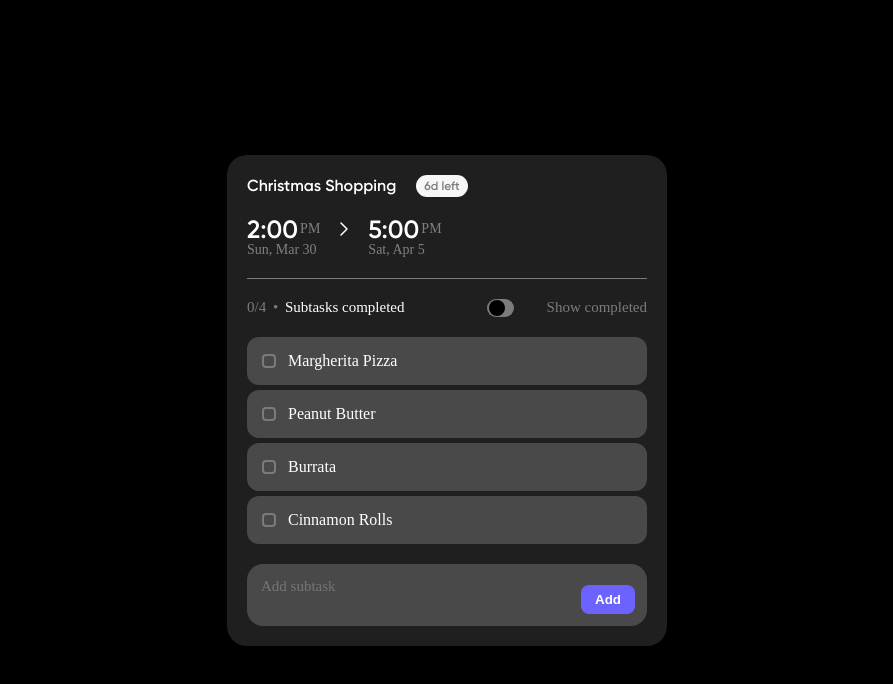
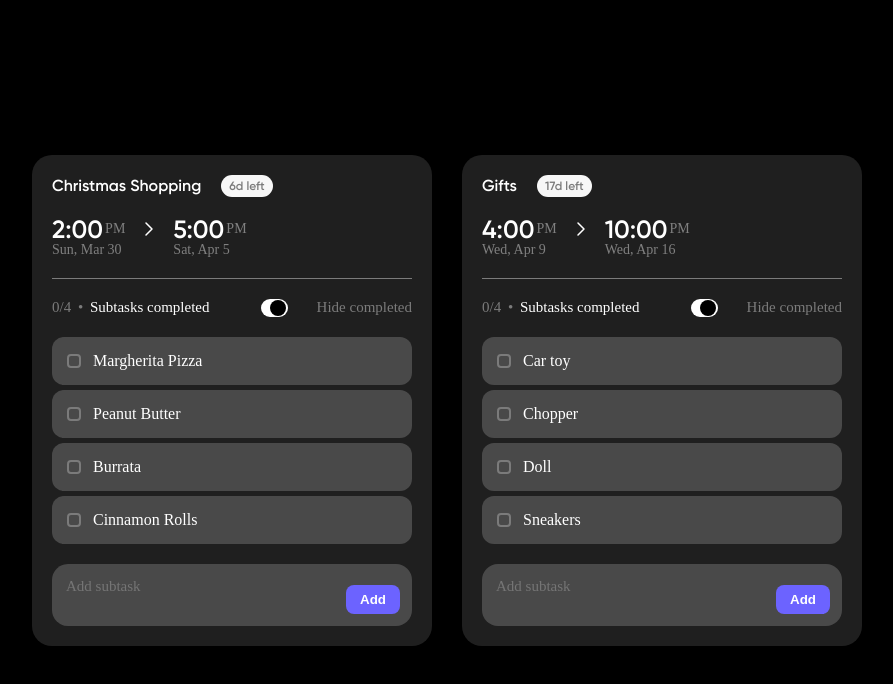
Before and after one commit to Dawken/VueToDo, a Vue app: page /tasks in a window 1280 px wide. Shown: the top 684 px of the page, without its empty margins (193-1086 px from the left). Built offline with nearby package versions, Linux system fonts and the light colour scheme; a web font is replaced by a local one.

Commit message:
feat: add vue router to project, create /tasks route

```diff
--- a/package.json
+++ b/package.json
@@ -10,7 +10,8 @@
   },
   "dependencies": {
     "date-fns": "4.1.0",
-    "vue": "3.5.13"
+    "vue": "3.5.13",
+    "vue-router": "4.5.0"
   },
   "devDependencies": {
     "@types/node": "22.14.0",
--- a/src/App.vue
+++ b/src/App.vue
@@ -1,7 +1,5 @@
-<script setup lang="ts">
-import Tasks from "./features/tasks/Tasks.vue";
-</script>
+<script setup lang="ts"></script>
 
 <template>
-  <Tasks />
+  <router-view />
 </template>
--- a/src/features/tasks/Task/Task.vue
+++ b/src/features/tasks/Task/Task.vue
@@ -18,7 +18,7 @@ const props = defineProps<{
   task: TaskProps;
 }>();
 
-const isToggled = ref(false);
+const isToggled = ref(true);
 
 const filteredTasks = computed(() => {
   return props.task.subtasks.filter((subtask) =>
@@ -77,6 +77,8 @@ const filteredTasks = computed(() => {
   flex-direction: column;
   gap: 20px;
   width: 400px;
+  max-width: 90%;
+  box-sizing: border-box;
 
   &__info {
     display: flex;
@@ -111,7 +113,7 @@ const filteredTasks = computed(() => {
   }
 
   &__subtasks-toggle {
-    width: 40%;
+    width: 42%;
     display: flex;
     justify-content: space-between;
     align-items: center;
--- a/src/features/tasks/Task/subtask/Subtask.vue
+++ b/src/features/tasks/Task/subtask/Subtask.vue
@@ -17,8 +17,12 @@ const handleToggle = () => {
 </script>
 
 <template>
-  <div class="subtask" :class="{ 'subtask--completed': subTask.completed }">
-    <CheckMark @check-toggled="handleToggle" :completed="subTask.completed" />
+  <div
+    class="subtask"
+    :class="{ 'subtask--completed': subTask.completed }"
+    @click="handleToggle"
+  >
+    <CheckMark :completed="subTask.completed" />
     <span :class="{ 'subtask__name--completed': subTask.completed }">
       {{ subTask.name }}
     </span>
@@ -33,13 +37,14 @@ const handleToggle = () => {
   display: flex;
   align-items: center;
   gap: 12px;
+  cursor: pointer;
 
   &--completed {
     background-color: #292929;
     color: $light-grey;
   }
 
-  .subtask__name--completed {
+  &__name--completed {
     text-decoration: line-through;
     color: "#202020";
   }
--- a/src/features/tasks/initialTasks.ts
+++ b/src/features/tasks/initialTasks.ts
@@ -21,4 +21,26 @@ export const initialTasks = [
       { id: 4, name: "Cinnamon Rolls", completed: false },
     ],
   },
+  {
+    id: 2,
+    title: "Gifts",
+    timeSlots: {
+      startDate: "2025-04-09T16:00:00",
+      endDate: "2025-04-16T22:00:00",
+    },
+    subtasks: [
+      {
+        id: 1,
+        name: "Car toy",
+        completed: false,
+      },
+      { id: 2, name: "Chopper", completed: false },
+      {
+        id: 3,
+        name: "Doll",
+        completed: false,
+      },
+      { id: 4, name: "Sneakers", completed: false },
+    ],
+  },
 ];
--- a/src/main.ts
+++ b/src/main.ts
@@ -1,5 +1,8 @@
 import { createApp } from "vue";
 import "./assets/styles/main.scss";
 import App from "./App.vue";
+import router from "./router";
 
-createApp(App).mount("#app");
+const app = createApp(App);
+app.use(router);
+app.mount("#app");
--- a/src/features/tasks/Tasks.vue
+++ b/src/pages/tasks/Tasks.vue
@@ -1,7 +1,7 @@
 <script setup lang="ts">
 import { ref } from "vue";
-import Task from "./Task/Task.vue";
-import { initialTasks } from "./initialTasks";
+import { initialTasks } from "../../features/tasks/initialTasks";
+import Task from "../../features/tasks/Task/Task.vue";
 
 const tasks = ref(initialTasks);
 
@@ -29,19 +29,24 @@ const handleToggleSubtask = (taskId: number, subtaskId: number) => {
 
 <template>
   <div class="tasks">
-    <div v-for="task in tasks" :key="task.id">
-      <Task
-        :task="task"
-        @add-subtask="addSubtask"
-        @toggle-subtask="handleToggleSubtask"
-      />
-    </div>
+    <Task
+      v-for="task in tasks"
+      :key="task.id"
+      :task="task"
+      @add-subtask="addSubtask"
+      @toggle-subtask="handleToggleSubtask"
+    />
   </div>
 </template>
 
 <style lang="scss" scoped>
 .tasks {
   display: flex;
-  gap: 5px;
+  flex-wrap: wrap;
+  justify-content: center;
+  align-items: center;
+  gap: 30px;
+  max-height: 100dvh;
+  max-width: 100dvw;
 }
 </style>
--- /dev/null
+++ b/src/router.ts
@@ -0,0 +1,17 @@
+import { createRouter, createWebHistory } from "vue-router";
+import Tasks from "./pages/tasks/Tasks.vue";
+
+const routes = [
+  {
+    path: "/tasks",
+    name: "Tasks",
+    component: Tasks,
+  },
+];
+
+const router = createRouter({
+  history: createWebHistory(import.meta.env.BASE_URL),
+  routes,
+});
+
+export default router;
```
Also changed, not shown: 1 other file (tests, documents, lock files or other folders).
